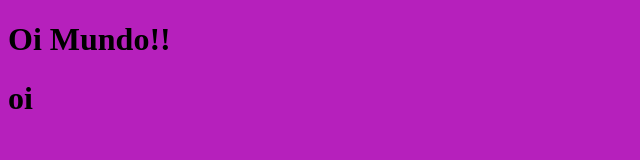
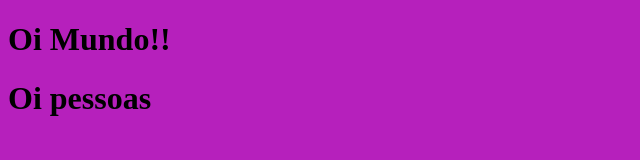
Before and after one commit to Camilatrentino/Barbie, a plain HTML site: page index.html in a window 1280 px wide. Shown: the whole page, without its empty margins (0-640 px from the left). Drawn offline with Linux system fonts and the light colour scheme.

Commit message:
outro h1

```diff
--- a/index.html
+++ b/index.html
@@ -12,6 +12,6 @@
 </head>
 <body>
     <h1>Oi Mundo!!</h1>
-    <h1>oi</h1>
+    <h1>Oi pessoas</h1>
 </body>
 </html>
```
